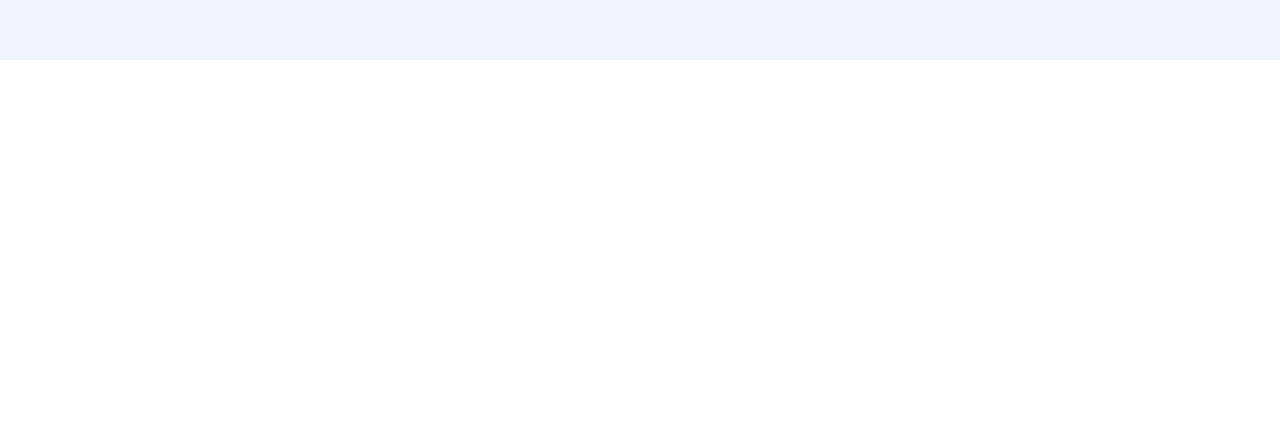
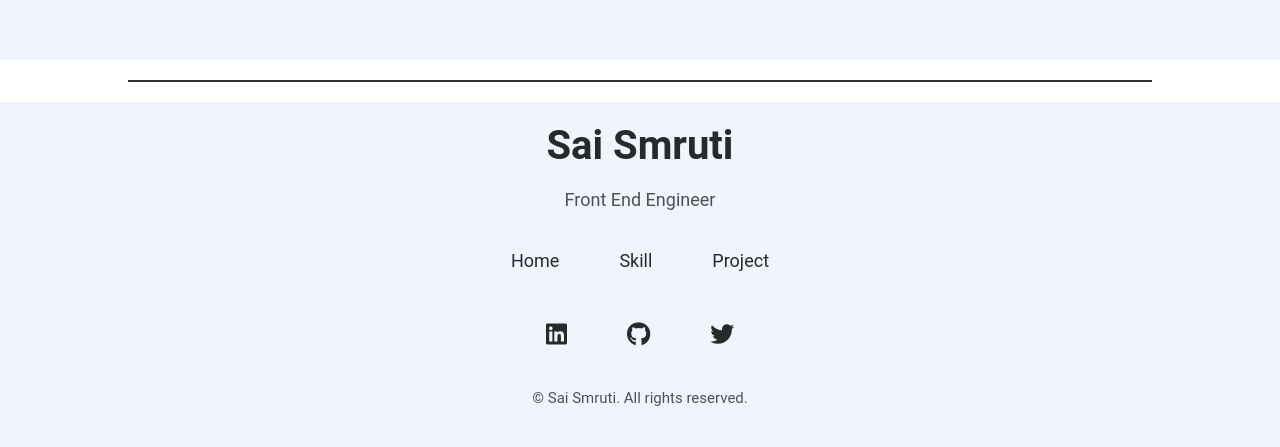
Before and after one commit to saismrutiranjan18/Personal_Portfolio, a plain HTML site: page index.html in a window 1280 px wide. Shown: the part 4134-4581 px from the top of the page. Before the commit the page ends 4194 px from the top, so only its background shows below. Drawn offline with nearby package versions, Linux system fonts and the light colour scheme.

Commit message:
Portfolio Updated

```diff
--- a/app.js
+++ b/app.js
@@ -4,12 +4,17 @@ document.getElementById('downloadCvBtn').addEventListener('click', function() {
     link.download = 'sai basic resume.pdf';  // Name the downloaded file
     link.click();
 });
+/*
 
-/*
 document.getElementById('homeBtn').addEventListener('click', function() {
     window.location.href = 'index.html';  // URL of my home page
 });
 */
+
+function redirectToHome() {
+    window.location.hash = '#home';
+  }
+
 
 document.addEventListener('DOMContentLoaded', () => {
     var typed = new Typed('#typed', {
--- a/index.html
+++ b/index.html
@@ -17,7 +17,7 @@
             <h1> < sai.smruti /> </h1>
             <img src="" class="logo">
             <ul>
-                <li><a  href="#home">HOME</a></li>
+                <li><a href="#home">HOME</a></li>
                 <li><a href="#skills">SKILLS</a></li>
                 <li><a href="#qualifications">QUALIFICATIONS</a></li>
                 <li><a href="#projects">PROJECTS</a></li>
@@ -141,6 +141,27 @@
         </section>
 
 
+        <hr class="medium-hr">
+
+        <footer>
+            <div class="footer-content">
+              <h2>Sai Smruti</h2>
+              <p>Front End Engineer</p>
+              <div class="footer-links">
+                <a href="#">Home</a>
+                <a href="#skills">Skill</a>
+                <a href="#projects">Project</a>
+              </div>
+              <div class="footer-social">
+                <a href="https://www.linkedin.com/in/saismrutiranjan/" target="_blank"><i class="fab fa-linkedin"></i></a>
+                <a href="https://github.com/saismrutiranjan18" target="_blank"><i class="fab fa-github"></i></a>
+                <a href="https://x.com/sai_smruti18" target="_blank"><i class="fab fa-twitter"></i></a>
+              </div>
+              <p id="copyright">&copy; Sai Smruti. All rights reserved.</p>
+            </div>
+          </footer>
+
+
 </body>
 <script src="https://cdn.jsdelivr.net/npm/typed.js@2.0.12"></script>
 <script src="app.js"></script>
--- a/style.css
+++ b/style.css
@@ -429,3 +429,67 @@ section {
 #qualificaitons h1{
     text-align:start;
 }
+
+
+
+/**/
+
+footer {
+    background-color:  #eff4fd;
+    color: #27292A;
+    text-align: center;
+    padding: 20px 0;
+  }
+
+  .footer-content {
+    max-width: 600px;
+    margin: 0 auto;
+  }
+
+  .footer-content h2 {
+    margin: 0;
+    font-size: 40px;
+    font-weight: 600;
+  }
+
+  .footer-content p {
+    margin: 20px 0;
+    font-size: 18px;
+    opacity: 0.8;
+  }
+
+#copyright {
+    margin: 20px 0;
+    font-size: 15px;
+    opacity: 0.8;
+  }
+
+
+  .footer-links,
+  .footer-social {
+    display: flex;
+    justify-content: center;
+    margin: 10px 0;
+  }
+
+  .footer-links a,
+  .footer-social a {
+    color: #27292A;
+    text-decoration: none;
+    margin: 20px 30px;
+    font-size: 18px;
+  }
+
+  .footer-social a {
+    font-size: 24px;
+    transition: transform 0.3s ease-in-out;
+  }
+
+  .footer-links a:hover,
+  .footer-social a:hover {
+    color: #27292A;
+  }
+
+  .footer-social a:hover {
+    transform: translateY(-5px);
+  }
```
